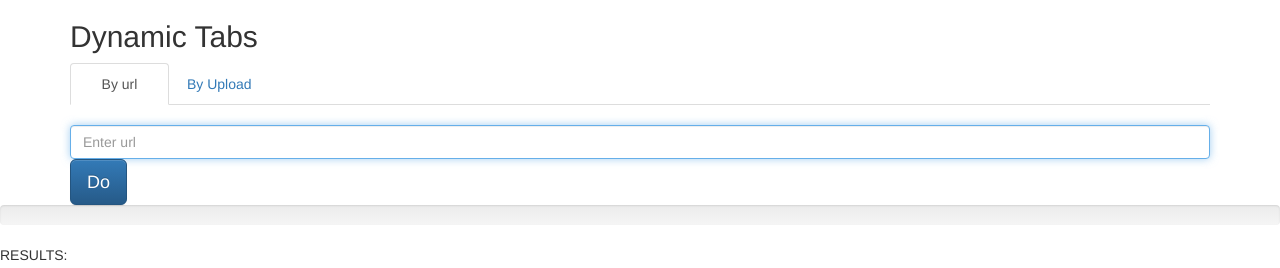
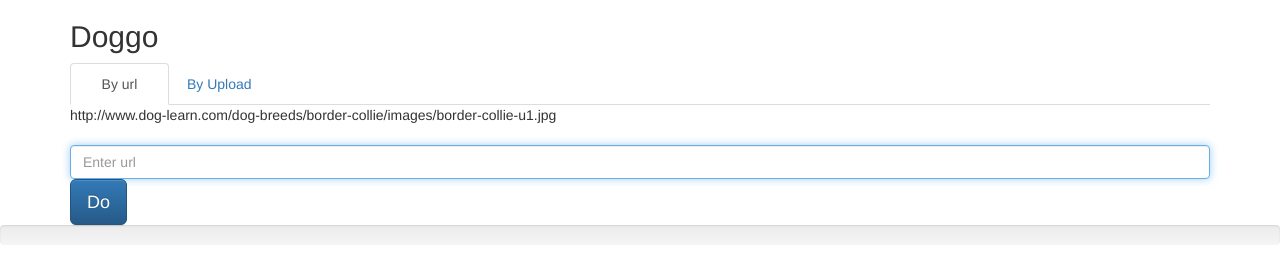
Before and after one commit to OwenSawyer/dog-classifier, a Flask app: page / in a window 1280 px wide. Shown: the top 268 px of the page. Run offline with Flask 2, Linux system fonts and the light colour scheme; some libraries are stand-ins or nearby versions.

Commit message:
set height

```diff
--- a/templates/index.html
+++ b/templates/index.html
@@ -15,7 +15,7 @@
   </head>
   <body>
     <div class="container">
-      <h2>Dynamic Tabs</h2>
+      <h2>Doggo</h2>
       <ul class="nav nav-tabs">
         <li class="active"><a data-toggle="tab" href="#home">&nbsp;&nbsp;&nbsp;&nbsp;By url&nbsp;&nbsp;&nbsp;&nbsp;</a></li>
         <li><a data-toggle="tab" href="#menu1">By Upload</a></li>
@@ -23,6 +23,7 @@
 
       <div class="tab-content">
         <div id="home" class="tab-pane fade in active">
+          <div>http://www.dog-learn.com/dog-breeds/border-collie/images/border-collie-u1.jpg</div>
           <form class="form-signin" role="form">
             <h3 class="form-signin-heading"></h3>
             <input placeholder="Enter url" type="text" name="search" class="form-control"required autofocus>
@@ -171,7 +172,7 @@
 
     for (var i=0; i <= res.results.length; i++) {
       $('#row'+i).find('td').eq($('#picture').index()-1)
-        .html('<img src="https://classify-doggo.herokuapp.com/get_image?file=' + res.results[i].name + '" />')
+        .html('<img src="https://classify-doggo.herokuapp.com/get_image?file=' + res.results[i].name + '" height="125" />');
       // $('#row'+i).find('td').eq($('#picture').index()-1)
       //   .append(pictures[i]);
       $('#row'+i).find('td').eq($('#breed').index()-1)
```
